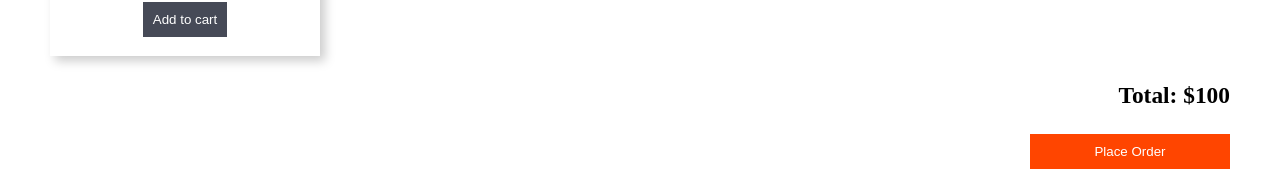
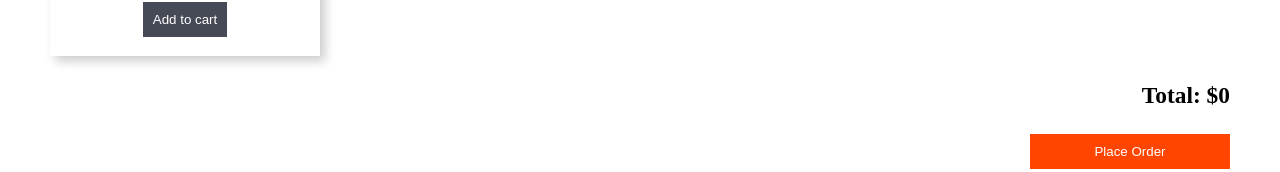
Before and after one commit to Khairul-Basar/redux-shopping-cart, a React (Vite) app: page / in a window 1280 px wide. Both pictures are taken after typing "Sample", "Sample123" into the empty fields and a click on the button "Login". Shown: the part 588-760 px from the top of the page. Built offline with nearby package versions, Linux system fonts and the light colour scheme.

Commit message:
Handled total price functionality

```diff
--- a/src/components/Layout.jsx
+++ b/src/components/Layout.jsx
@@ -5,8 +5,8 @@ import "./Layout.css";
 import CartItems from "./CartItems";
 import { useSelector } from "react-redux";
 const Layout = () => {
-  const { totalItemsQuantity, isShowCart } = useSelector((state) => state.cart);
-  let total = 100;
+  const { isShowCart, itemLists } = useSelector((state) => state.cart);
+  let total = itemLists.reduce((sum, item) => sum + item.totalPrice, 0);
   return (
     <React.Fragment>
       <div className="layout">
--- a/src/features/cart/cartSlice.js
+++ b/src/features/cart/cartSlice.js
@@ -8,8 +8,8 @@ const cartSlice = createSlice({
     isShowCart: false,
   },
   reducers: {
-    showCart(state, action) {
-      state.isShowCart = true;
+    showCart(state) {
+      state.isShowCart = !state.isShowCart;
     },
     addToCart(state, action) {
       const newItem = action.payload;
```
